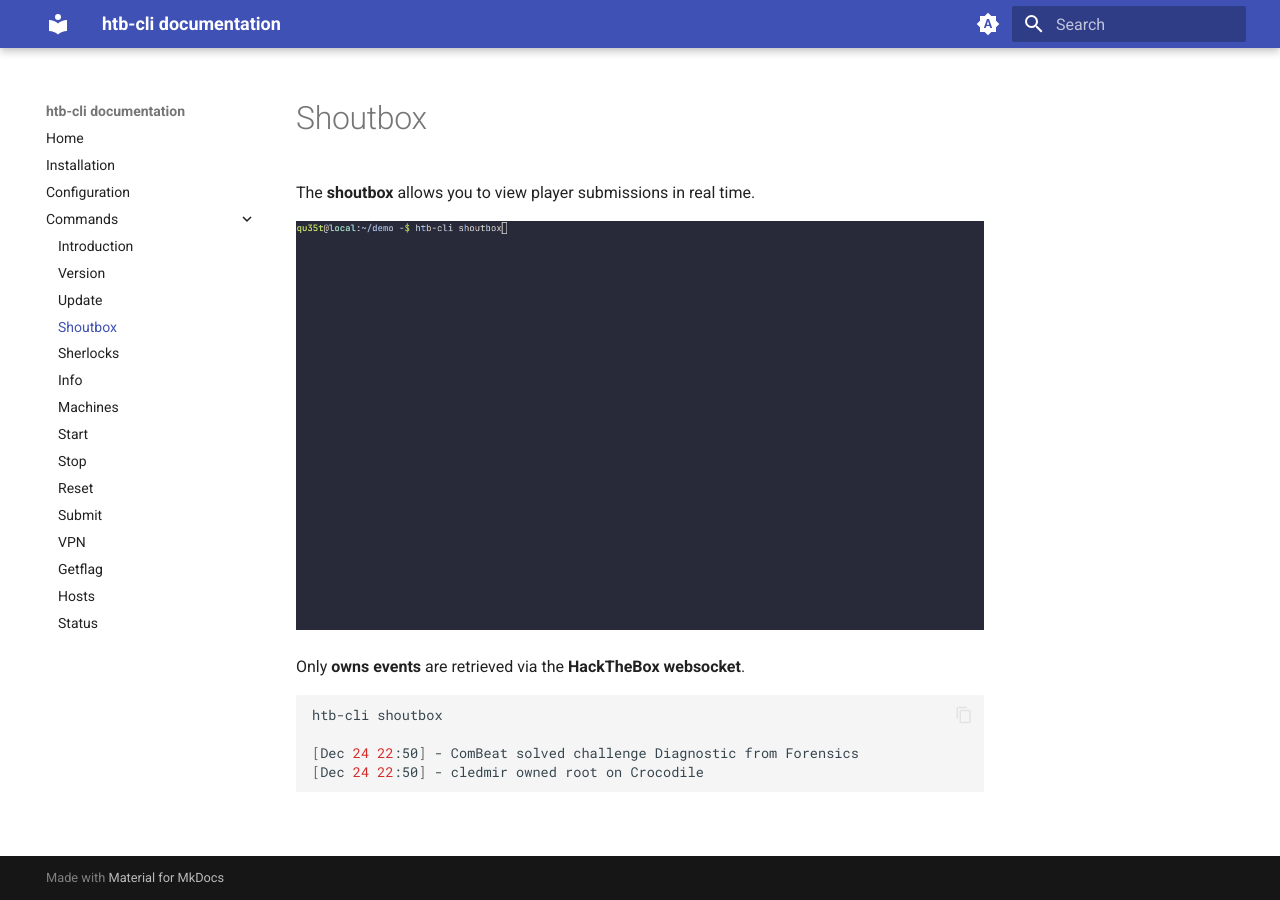
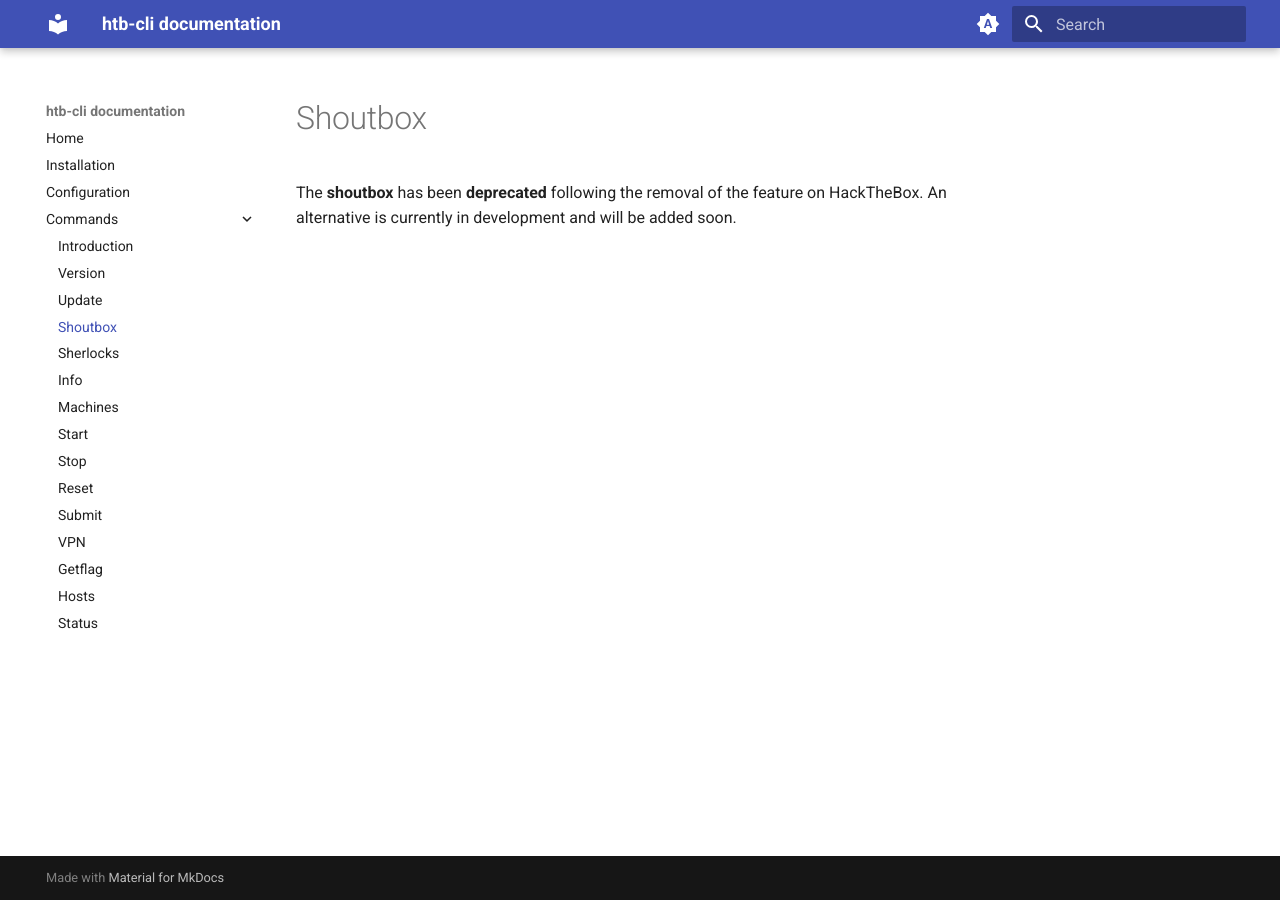
Before and after one commit to GoToolSharing/htb-cli-documentation, an MkDocs documentation site: the page built from docs/commands/shoutbox.md, in a window 1280 px wide. Built offline with MkDocs 1.6.1 and Material for MkDocs 9.7.7, drawn with Linux system fonts in a browser that asks for light colours.

Commit message:
Update the documentation

````diff
--- a/docs/commands/shoutbox.md
+++ b/docs/commands/shoutbox.md
@@ -1,14 +1,3 @@
 # Shoutbox
 
-The **shoutbox** allows you to view player submissions in real time.
-
-![Shoutbox demo](/assets/commands/shoutbox/demo.gif)
-
-Only **owns events** are retrieved via the **HackTheBox websocket**.
-
-```bash
-htb-cli shoutbox
-
-[Dec 24 22:50] - ComBeat solved challenge Diagnostic from Forensics
-[Dec 24 22:50] - cledmir owned root on Crocodile
-```
+The **shoutbox** has been **deprecated** following the removal of the feature on HackTheBox. An alternative is currently in development and will be added soon.
````
Also changed, not shown: docs/commands/info.md (+2 -2 lines), docs/commands/status.md (deleted, +0 -12 lines), docs/commands/submit.md (+0 -11 lines), docs/commands/vpn.md (+0 -1 lines), docs/assets/commands/shoutbox/demo.gif (deleted), docs/assets/commands/status/status.png (deleted), docs/assets/commands/status/web.png (deleted), docs/assets/commands/submit/endgame.png (deleted).
